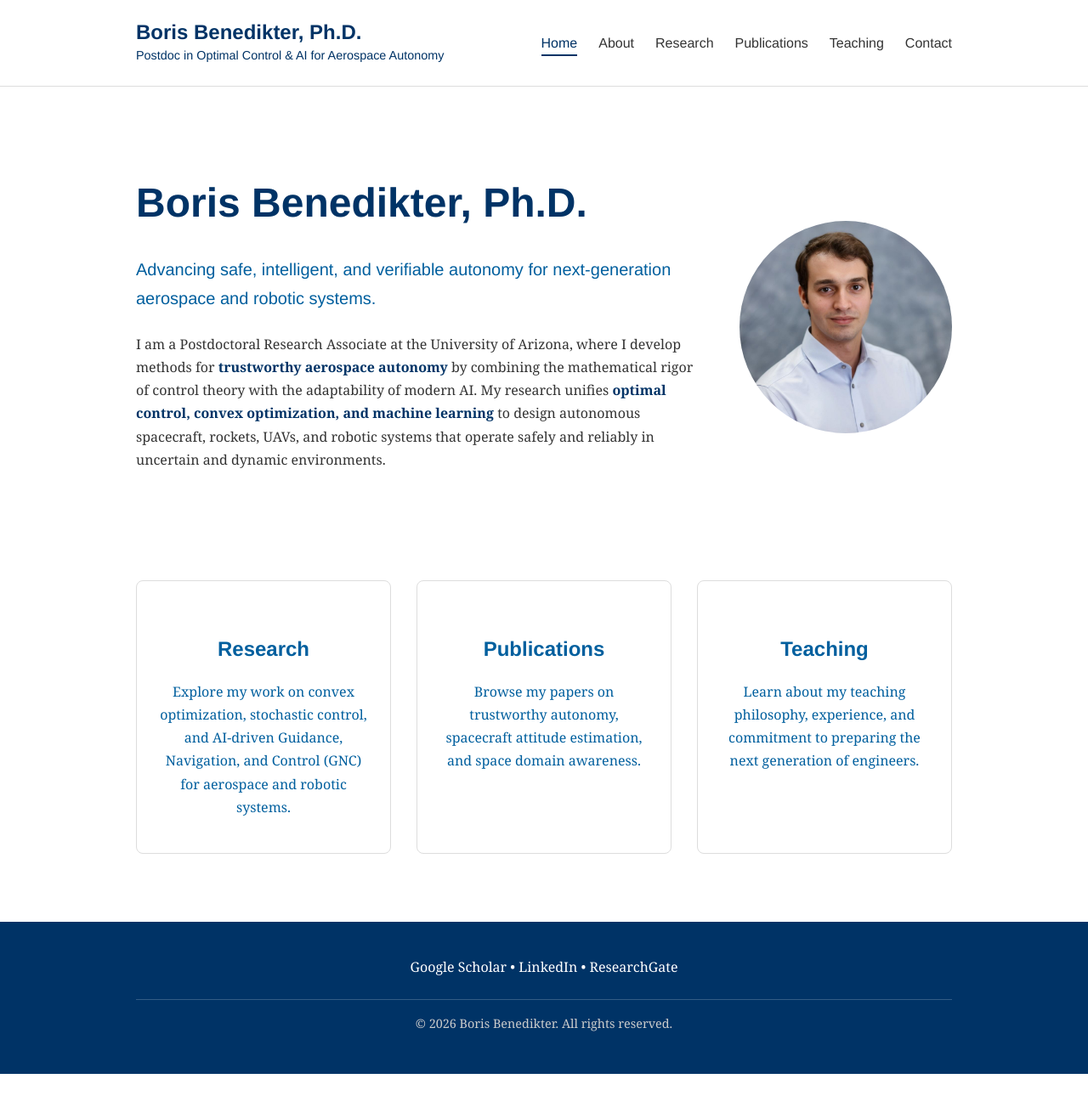
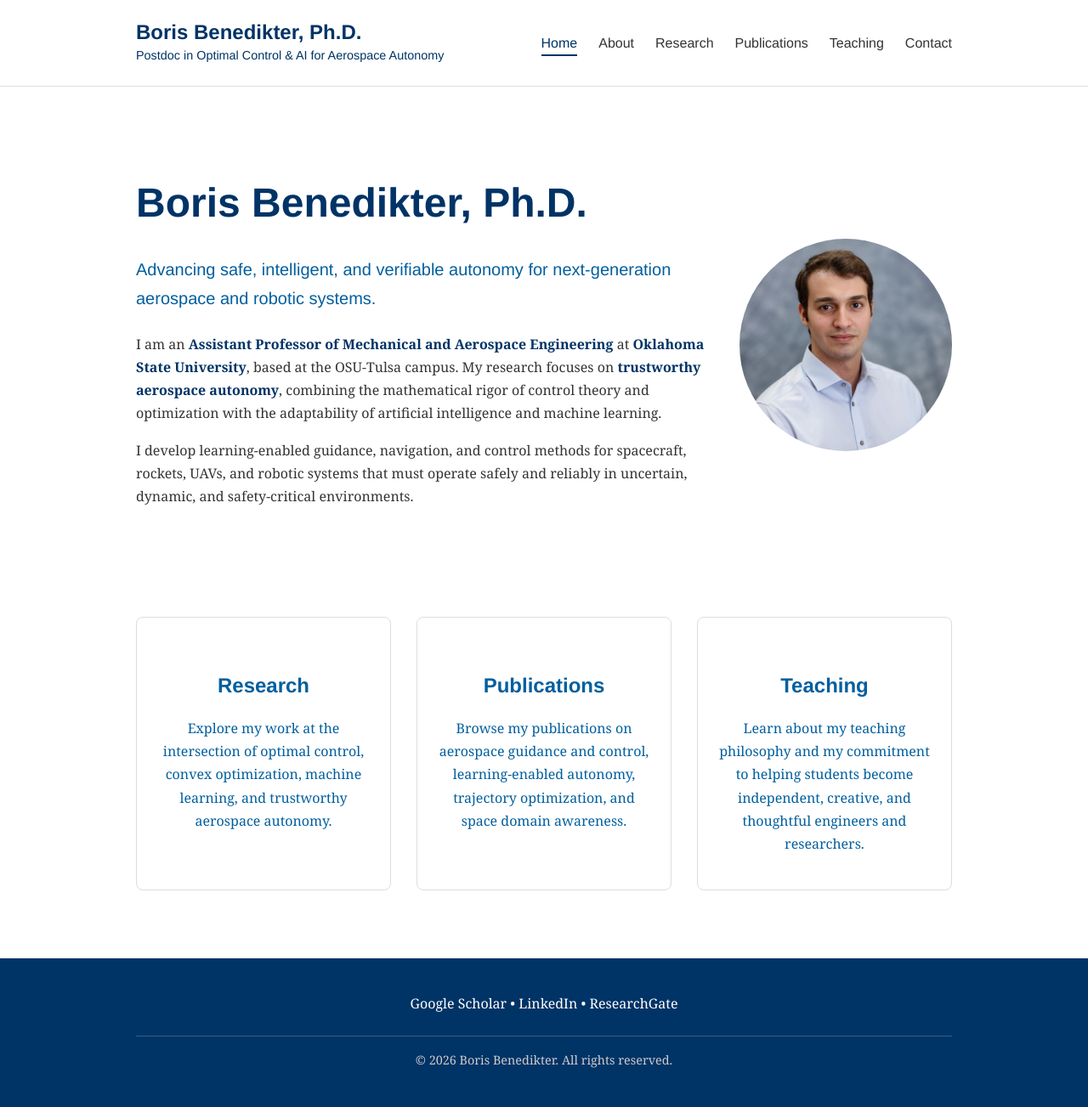
Before and after one commit to borisbenedikter/borisbenedikter.github.io, a Jekyll site: the page built from index.html, in a window 1280 px wide and 1307 px high. Shown: the top 1303 px of the window at 85% size. Built offline with Jekyll 4.4.1, drawn with Linux system fonts in a browser that asks for light colours.

Commit message:
asst prof home page

```diff
--- a/index.html
+++ b/index.html
@@ -1,7 +1,7 @@
 ---
 layout: default
-title: Boris Benedikter, Ph.D. | Postdoc in Optimal Control & AI for Aerospace Autonomy
-description: Official website of Boris Benedikter, a postdoctoral researcher at the University of Arizona specializing in trustworthy aerospace autonomy, real-time guidance, optimal control, and machine learning. Explore my research, publications, and teaching philosophy.
+title: Boris Benedikter, Ph.D. | Assistant Professor of Mechanical and Aerospace Engineering
+description: Official website of Boris Benedikter, Assistant Professor of Mechanical and Aerospace Engineering at Oklahoma State University. Research in trustworthy aerospace autonomy, optimal control, convex optimization, machine learning, and guidance, navigation, and control.
 ---
 <div class="container">
     <section class="hero">
@@ -9,8 +9,17 @@ description: Official website of Boris Benedikter, a postdoctoral researcher at
             <h1>Boris Benedikter, Ph.D.</h1>
             <p class="subtitle">Advancing safe, intelligent, and verifiable autonomy for next-generation aerospace and robotic systems.</p>
             <p>
-                I am a Postdoctoral Research Associate at the University of Arizona, where I develop methods for <strong>trustworthy aerospace autonomy</strong> by combining the mathematical rigor of control theory with the adaptability of modern AI.
-                My research unifies <strong>optimal control, convex optimization, and machine learning</strong> to design autonomous spacecraft, rockets, UAVs, and robotic systems that operate safely and reliably in uncertain and dynamic environments.
+                I am an <strong>Assistant Professor of Mechanical and Aerospace Engineering</strong>
+                at <strong>Oklahoma State University</strong>, based at the OSU-Tulsa campus.
+                My research focuses on <strong>trustworthy aerospace autonomy</strong>, combining
+                the mathematical rigor of control theory and optimization with the adaptability
+                of artificial intelligence and machine learning.
+            </p>
+
+            <p>
+                I develop learning-enabled guidance, navigation, and control methods for spacecraft,
+                rockets, UAVs, and robotic systems that must operate safely and reliably in uncertain,
+                dynamic, and safety-critical environments.
             </p>
         </div>
         <div class="hero-image-placeholder">
@@ -21,15 +30,21 @@ description: Official website of Boris Benedikter, a postdoctoral researcher at
     <section class="highlights">
         <a href="research.html" class="highlight-card">
             <h3>Research</h3>
-            <p>Explore my work on convex optimization, stochastic control, and AI-driven Guidance, Navigation, and Control (GNC) for aerospace and robotic systems.</p>
+            <p>
+                Explore my work at the intersection of optimal control, convex optimization, machine learning, and trustworthy aerospace autonomy.
+            </p>
         </a>
         <a href="publications.html" class="highlight-card">
             <h3>Publications</h3>
-            <p>Browse my papers on trustworthy autonomy, spacecraft attitude estimation, and space domain awareness.</p>
+            <p>
+                Browse my publications on aerospace guidance and control, learning-enabled autonomy, trajectory optimization, and space domain awareness.
+            </p>
         </a>
         <a href="teaching.html" class="highlight-card">
             <h3>Teaching</h3>
-            <p>Learn about my teaching philosophy, experience, and commitment to preparing the next generation of engineers.</p>
+            <p>
+                Learn about my teaching philosophy and my commitment to helping students become independent, creative, and thoughtful engineers and researchers.
+            </p>
         </a>
     </section>
 </div>
```
